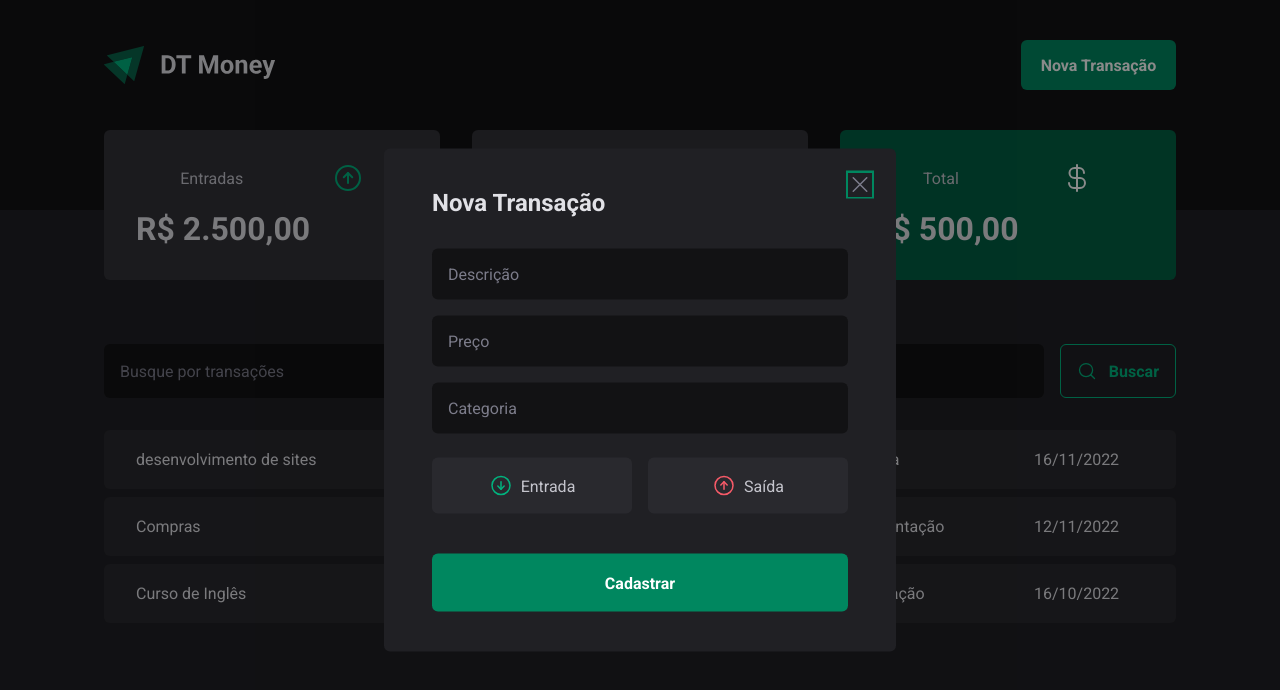
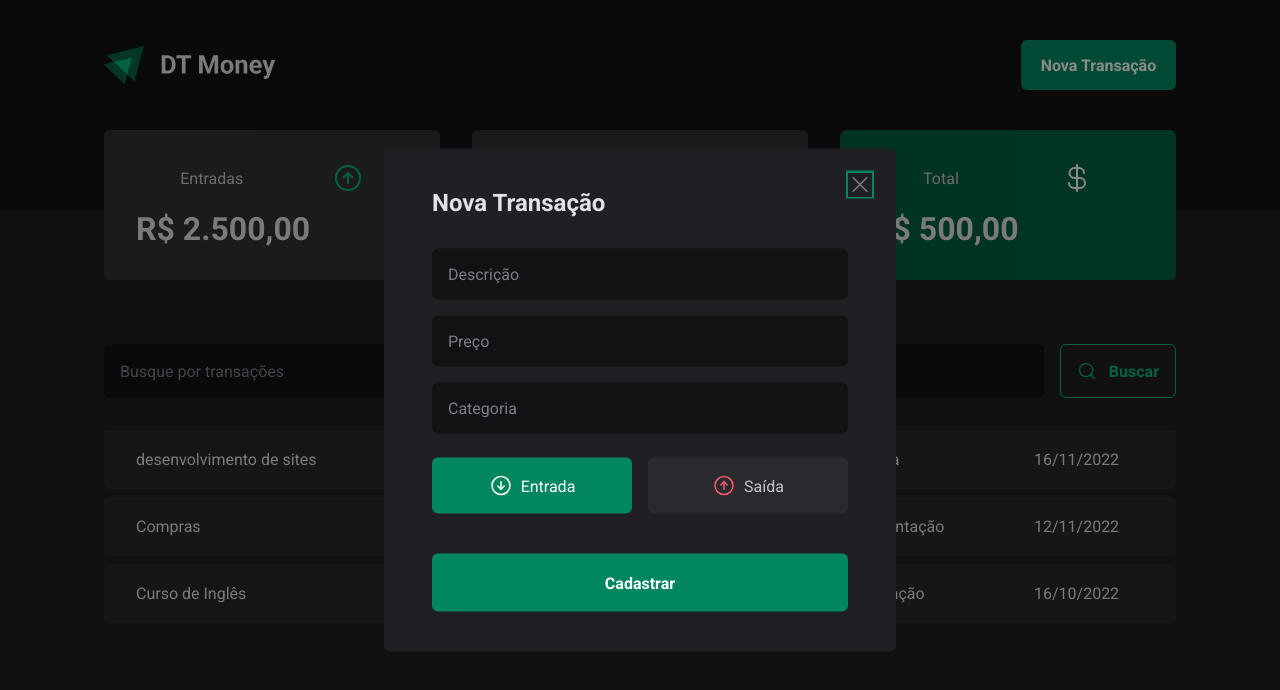
Before and after one commit to Eduardo-BarrosoS/dt-money, a React (Vite) app: page / in a window 1280 px wide. Both pictures are taken after a click on the button "Nova Transação". Shown: the top 690 px of the page. Built offline with nearby package versions, Linux system fonts and the light colour scheme; data requests are answered from the project's data file.

Commit message:
retornando dados dos inputs de criação de transação

```diff
--- a/src/components/NewTransactionModal/index.tsx
+++ b/src/components/NewTransactionModal/index.tsx
@@ -1,4 +1,4 @@
-import { useForm } from "react-hook-form";
+import { useForm, Controller } from "react-hook-form";
 import { zodResolver } from "@hookform/resolvers/zod";
 import * as zod from 'zod';
 
@@ -18,11 +18,15 @@
 export function NewTransactionModal() {
 
     const {
+        control,
         register,
         handleSubmit,
         formState: { isSubmitting }
     } = useForm<NewTransactionType>({
-        resolver: zodResolver(newTransactionFormSchema)
+        resolver: zodResolver(newTransactionFormSchema),
+        defaultValues: {
+            type: 'income'
+        }
     })
 
     function handleCreateNewTransaction(data: NewTransactionType) {
@@ -46,13 +50,18 @@
                     <input
                         type="number"
                         {...register('price', { valueAsNumber: true })}
-                        placeholder="Preço" name="" id="" />
+                        placeholder="Preço" required />
                     <input
                         type="text"
                         {...register('category')}
                         placeholder="Categoria" required />
 
-                    <TransactionType>
+                    <Controller
+                        control={control}
+                        name="type"
+                        render={({ field }) => {
+                            return (
+                                <TransactionType onValueChange={field.onChange} value={ field.value }>
                                     <TransactionTypeButton variant="income" value="income">
                                         <ArrowCircleDown size={24} />
                                         Entrada
@@ -62,8 +71,11 @@
                                         Saída
                                     </TransactionTypeButton>
                                 </TransactionType>
+                            )
+                        }}
+                    />
 
-                    <button type="submit" disabled={ isSubmitting }>
+                    <button type="submit" disabled={isSubmitting}>
                         Cadastrar
                     </button>
                 </form>
```
Lines whose indentation alone changed are shown as unchanged.
